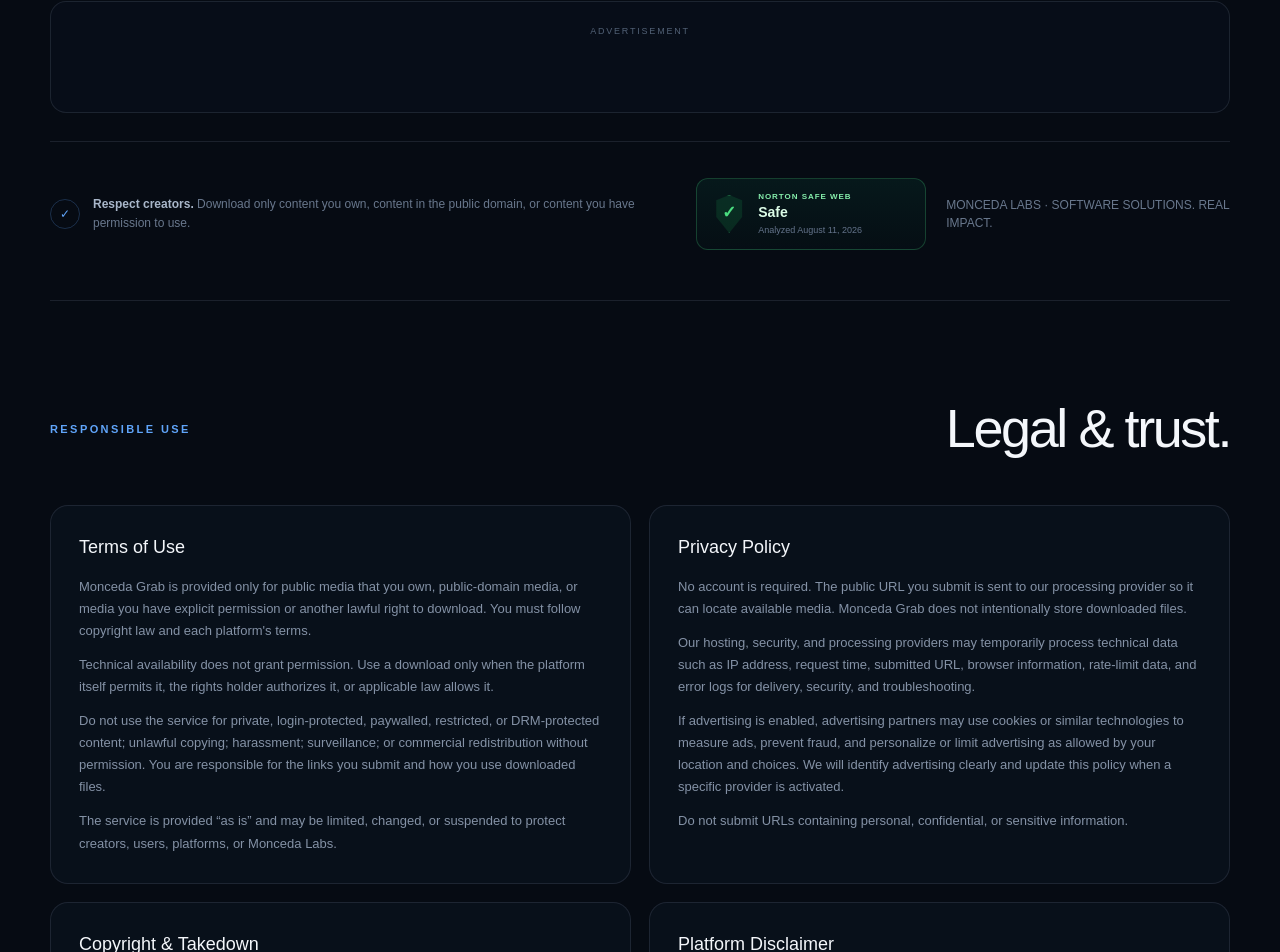
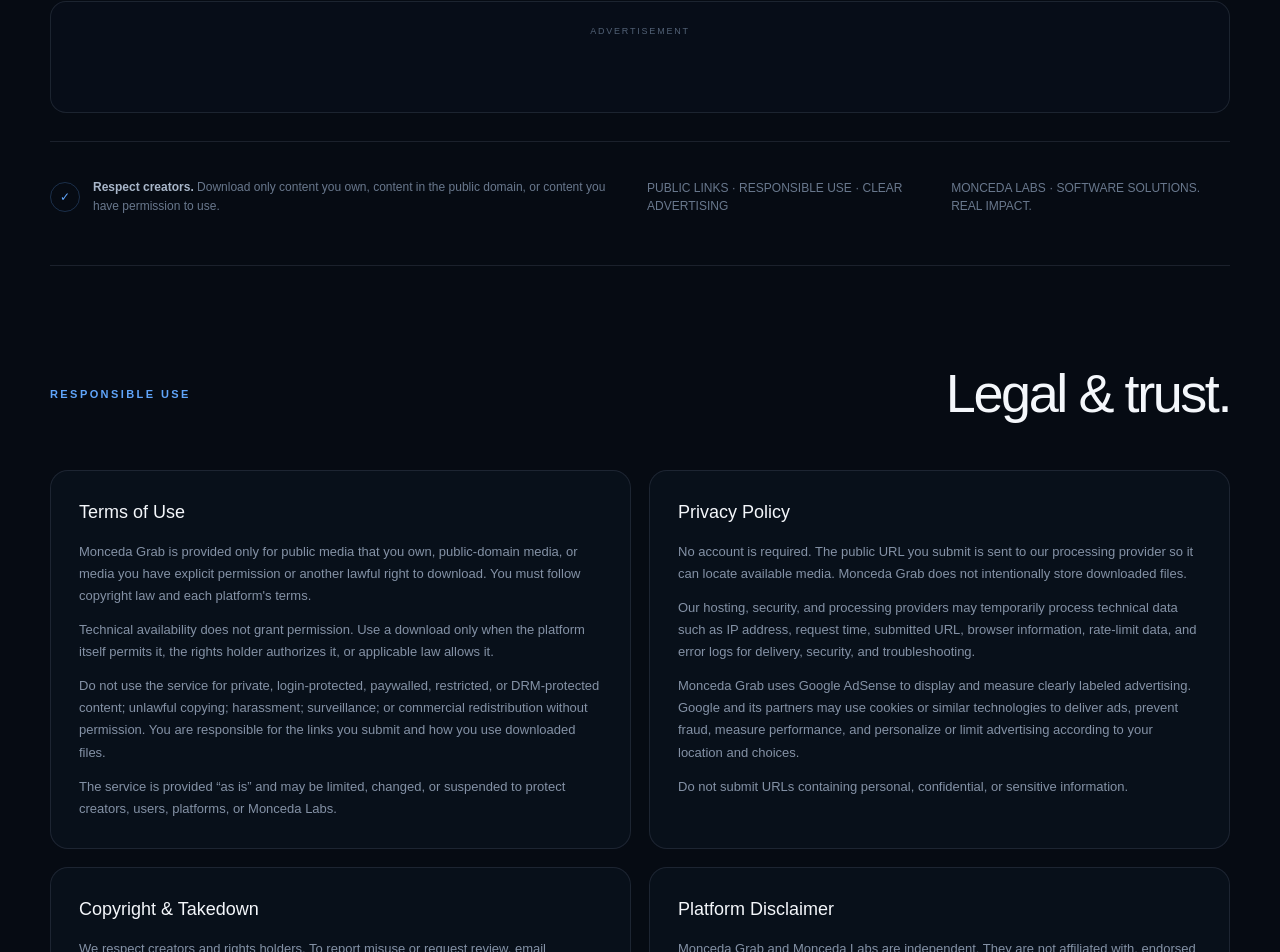
Before and after one commit to mmoncda/monceda-grab, a Next.js app: page / in a window 1280 px wide. Shown: the part 2885-3837 px from the top of the page. Built offline with nearby package versions, Linux system fonts and the light colour scheme.

Commit message:
Harden AdSense trust and disclosure copy

```diff
--- a/app/page.tsx
+++ b/app/page.tsx
@@ -578,7 +578,7 @@
             <span className="number">03</span>
             <div className="step-icon">↓</div>
             <h3>Choose &amp; save</h3>
-            <p>Select an available quality or format, then download directly to your device.</p>
+            <p>Preview the available media, then save it directly to your device.</p>
           </article>
         </div>
       </section>
@@ -611,22 +611,9 @@
           <p><strong>Respect creators.</strong> Download only content you own, content in the public domain, or content you have permission to use.</p>
         </div>
         <div className="trust-links">
-          <a
-            className="norton-trust-card"
-            href="https://safeweb.norton.com/"
-            target="_blank"
-            rel="noopener noreferrer"
-            aria-label="View Norton Safe Web"
-          >
-            <span className="norton-shield" aria-hidden="true">
-              <span>✓</span>
-            </span>
-            <span className="norton-copy">
-              <small className="norton-label">NORTON SAFE WEB</small>
-              <strong>Safe</strong>
-              <small className="norton-date">Analyzed August 11, 2026</small>
-            </span>
-          </a>
+          <span className="trust-principle">
+            PUBLIC LINKS · RESPONSIBLE USE · CLEAR ADVERTISING
+          </span>
           <span>MONCEDA LABS · SOFTWARE SOLUTIONS. REAL IMPACT.</span>
         </div>
       </section>
@@ -648,7 +635,7 @@
             <h3>Privacy Policy</h3>
             <p>No account is required. The public URL you submit is sent to our processing provider so it can locate available media. Monceda Grab does not intentionally store downloaded files.</p>
             <p>Our hosting, security, and processing providers may temporarily process technical data such as IP address, request time, submitted URL, browser information, rate-limit data, and error logs for delivery, security, and troubleshooting.</p>
-            <p>If advertising is enabled, advertising partners may use cookies or similar technologies to measure ads, prevent fraud, and personalize or limit advertising as allowed by your location and choices. We will identify advertising clearly and update this policy when a specific provider is activated.</p>
+            <p>Monceda Grab uses Google AdSense to display and measure clearly labeled advertising. Google and its partners may use cookies or similar technologies to deliver ads, prevent fraud, measure performance, and personalize or limit advertising according to your location and choices.</p>
             <p>Do not submit URLs containing personal, confidential, or sensitive information.</p>
           </article>
           <article id="copyright">
```
